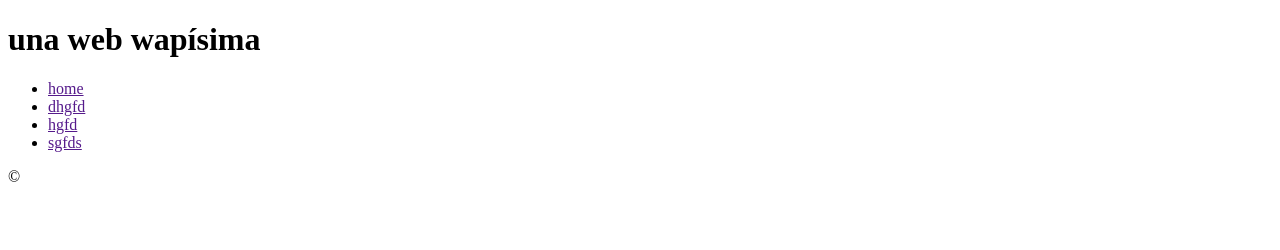
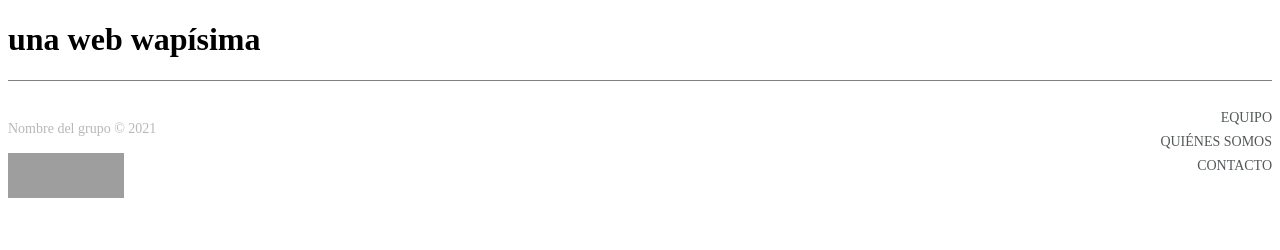
Before and after one commit to Adalab/project-promo-m-module-1-team-2, a plain HTML site: page index.html in a window 1280 px wide. Drawn offline with Linux system fonts and the light colour scheme; grey boxes are pictures that could not be loaded.

Commit message:
adding footer

```diff
--- a/css/main.css
+++ b/css/main.css
@@ -0,0 +1,64 @@
+.footer-HomePage {
+  border-top: 1px solid grey;
+  display: flex;
+  flex-direction: column;
+  align-items: center;
+}
+@media (min-width: 768px) {
+  .footer-HomePage {
+    flex-direction: row;
+    justify-content: space-between;
+    flex-wrap: wrap;
+  }
+}
+.copy {
+  margin-top: 30px;
+  color: grey;
+  /*font-family: OpenSans-Regular;*/
+}
+@media (min-width: 768px) {
+  .copy {
+    margin-top: 0;
+    width: 50%;
+  }
+}
+.paragraph-copy {
+  margin: 0px;
+  font-size: 14px;
+  color: #b8b8b9;
+}
+.link-footer {
+  margin-top: 20px;
+  display: flex;
+  flex-direction: column;
+  align-items: center;
+  /*font-family: OpenSans-SemiBold*/
+}
+@media (min-width: 768px) {
+  .link-footer {
+    margin-top: 0;
+    width: 50%;
+    margin-top: 25px;
+    align-items: flex-end;
+  }
+}
+.specific-link {
+  text-decoration: none;
+  line-height: 24px;
+  font-family: OpenSans-SemiBold;
+  font-size: 14px;
+  color: #54585a;
+}
+.logo-footer {
+  margin-top: 30px;
+  margin-bottom: 45px;
+}
+@media (min-width: 768px) {
+  .logo-footer {
+    margin-top: -25px; /*Arreglar*/
+  }
+}
+.img-logo-footer {
+  height: 45px;
+  width: 115.9px;
+}
--- a/index.html
+++ b/index.html
@@ -1,6 +1,5 @@
 <!DOCTYPE html>
-<html lang="en">
-
+<html lang="es">
   <head>
     <meta charset="UTF-8" />
     <meta http-equiv="X-UA-Compatible" content="IE=edge" />
@@ -12,34 +11,27 @@
   <body>
     <header>
       <h1>una web wapísima</h1>
-        <nav>
-            <ul>
-                <li>
-                    <a href="">home</a>
-                </li>
-                <li>
-                    <a href="">dhgfd</a>
-                </li>
-                <li>
-                    <a href="">hgfd</a>
-                </li>
-                <li>
-                    <a href="">sgfds</a>
-                </li>
-            </ul>
-        </nav>
     </header>
     <main>
-        <section>
-
+      <section></section>
+      <section></section>
+    </main>
+    <footer class="footer-HomePage">
+      <section class="copy">
+        <p class="paragraph-copy">Nombre del grupo &copy; 2021</p>
       </section>
-        <section>
-
+      <section class="link-footer">
+        <a href="" class="specific-link">EQUIPO</a>
+        <a href="" class="specific-link">QUIÉNES SOMOS</a>
+        <a href="" class="specific-link">CONTACTO</a>
       </section>
-    </main>
-    <footer>
-        &copy;
+      <section class="logo-footer">
+        <img
+          src="https://github.com/Adalab/project-promo-x-module-1-team-profes/blob/main/logo-adalab.png?raw=true"
+          alt="logo-Adalab"
+          class="img-logo-footer"
+        />
+      </section>
     </footer>
   </body>
-
 </html>
```
Lines whose indentation alone changed are shown as unchanged.
